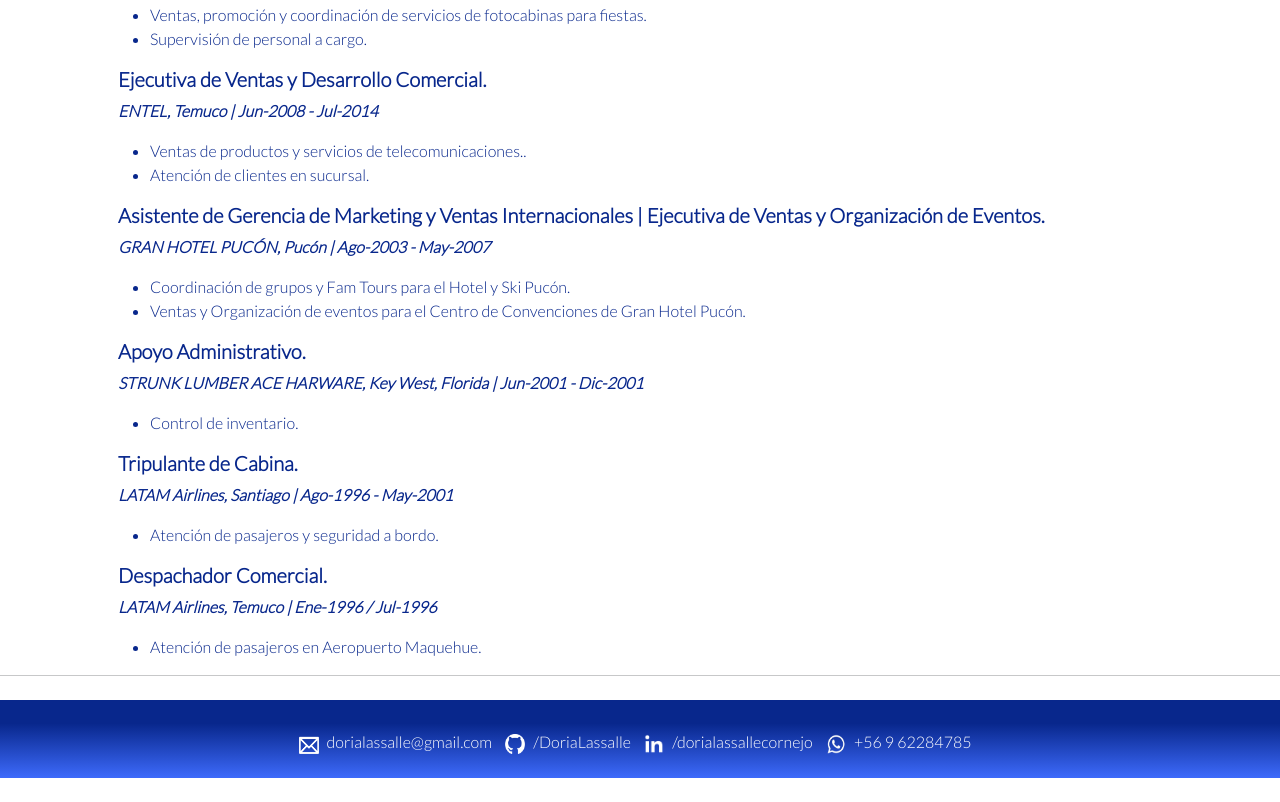
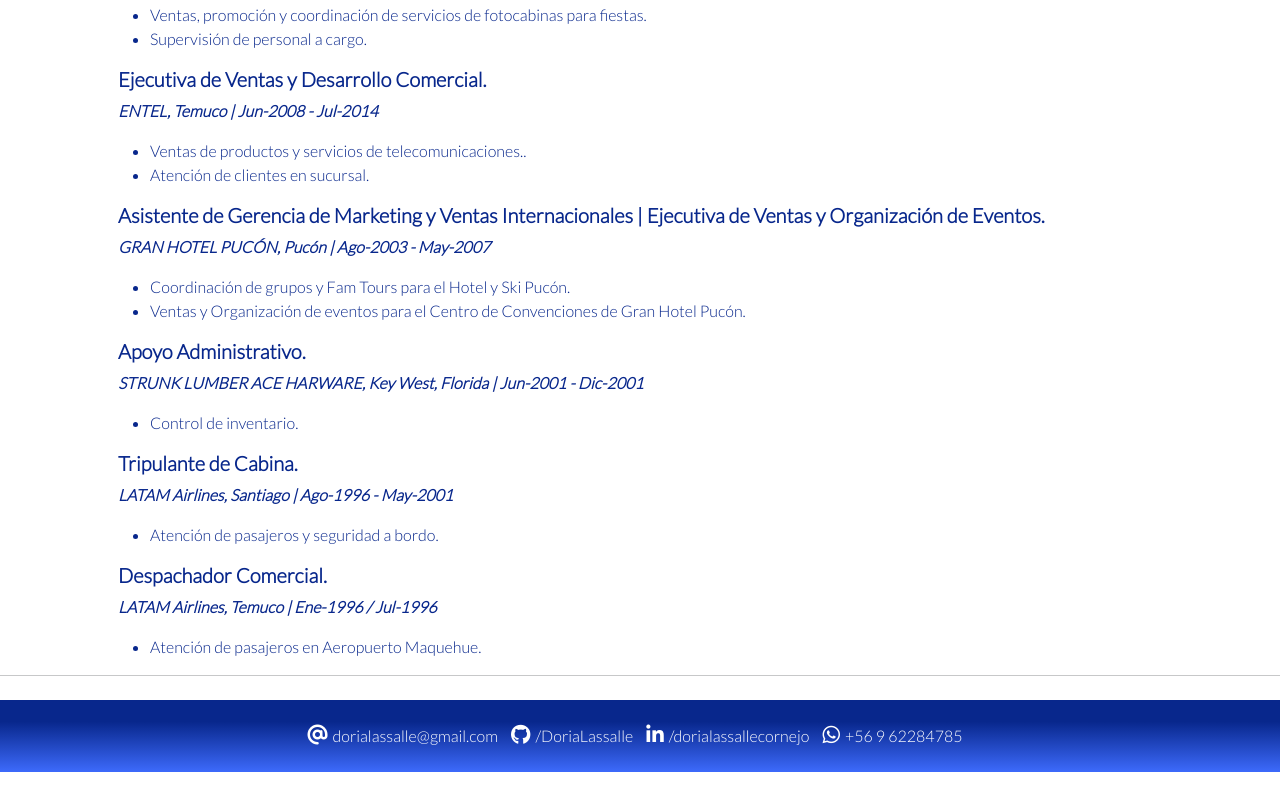
Before and after one commit to DoriaLassalle/my_page, a plain HTML site: page index.html in a window 1280 px wide. Shown: the part 1318-2120 px from the top of the page. Drawn offline with nearby package versions, Linux system fonts and the light colour scheme.

Commit message:
agrego iconos

```diff
--- a/index.html
+++ b/index.html
@@ -10,6 +10,7 @@
     <script src="https://cdn.jsdelivr.net/npm/bootstrap@5.0.0-beta3/dist/js/bootstrap.bundle.min.js" integrity="sha384-JEW9xMcG8R+pH31jmWH6WWP0WintQrMb4s7ZOdauHnUtxwoG2vI5DkLtS3qm9Ekf" crossorigin="anonymous"></script>
 
     <script src="https://ajax.googleapis.com/ajax/libs/jquery/3.6.0/jquery.min.js"></script>
+    <script src="https://kit.fontawesome.com/ee2489e1a6.js" crossorigin="anonymous"></script>
 
     <style>
         @import url('https://fonts.googleapis.com/css2?family=Lato:wght@300&display=swap');
@@ -161,14 +162,10 @@
     <hr>
 
     <footer id="contact" class=" bg-blue p-4 text-center my-4">
-        <img src="imgs/logo RRSS_mail.png" alt="mail" class="">
-        <a href="mailto:dorialassalle@gmail.com">dorialassalle@gmail.com</a>
-        <img src="imgs/logos RRSS_git2.png" alt="github" class="">
-        <a href="https://github.com/DoriaLassalle">/DoriaLassalle</a>
-        <img src="imgs/logos RRSS_linkedin.png" alt="linkedin" class="">
-        <a href="https://www.linkedin.com/in/dorialassallecornejo/">/dorialassallecornejo</a>
-        <img src="imgs/logos RRSS_wsp.png" alt="wsp" class="">
-        <a href="tel:+56962284785">+56 9 62284785</a>
+        <i class="fas fa-at text-white fs-5"></i><a href="mailto:dorialassalle@gmail.com">dorialassalle@gmail.com</a>
+        <i class="fab fa-github text-white fs-5"></i><a href="https://github.com/DoriaLassalle">/DoriaLassalle</a>
+        <i class="fab fa-linkedin-in text-white fs-5"></i><a href="https://www.linkedin.com/in/dorialassallecornejo/" >/dorialassallecornejo</a>
+        <i class="fab fa-whatsapp text-white fs-5"></i><a href="tel:+56962284785" >+56 9 62284785</a>
     </footer>
 
 </body>
```
Also changed, not shown: imgs/logo RRSS_mail.png (deleted), imgs/logos RRSS_git2.png (deleted), imgs/logos RRSS_linkedin.png (deleted), imgs/logos RRSS_wsp.png (deleted), 1 other file.
